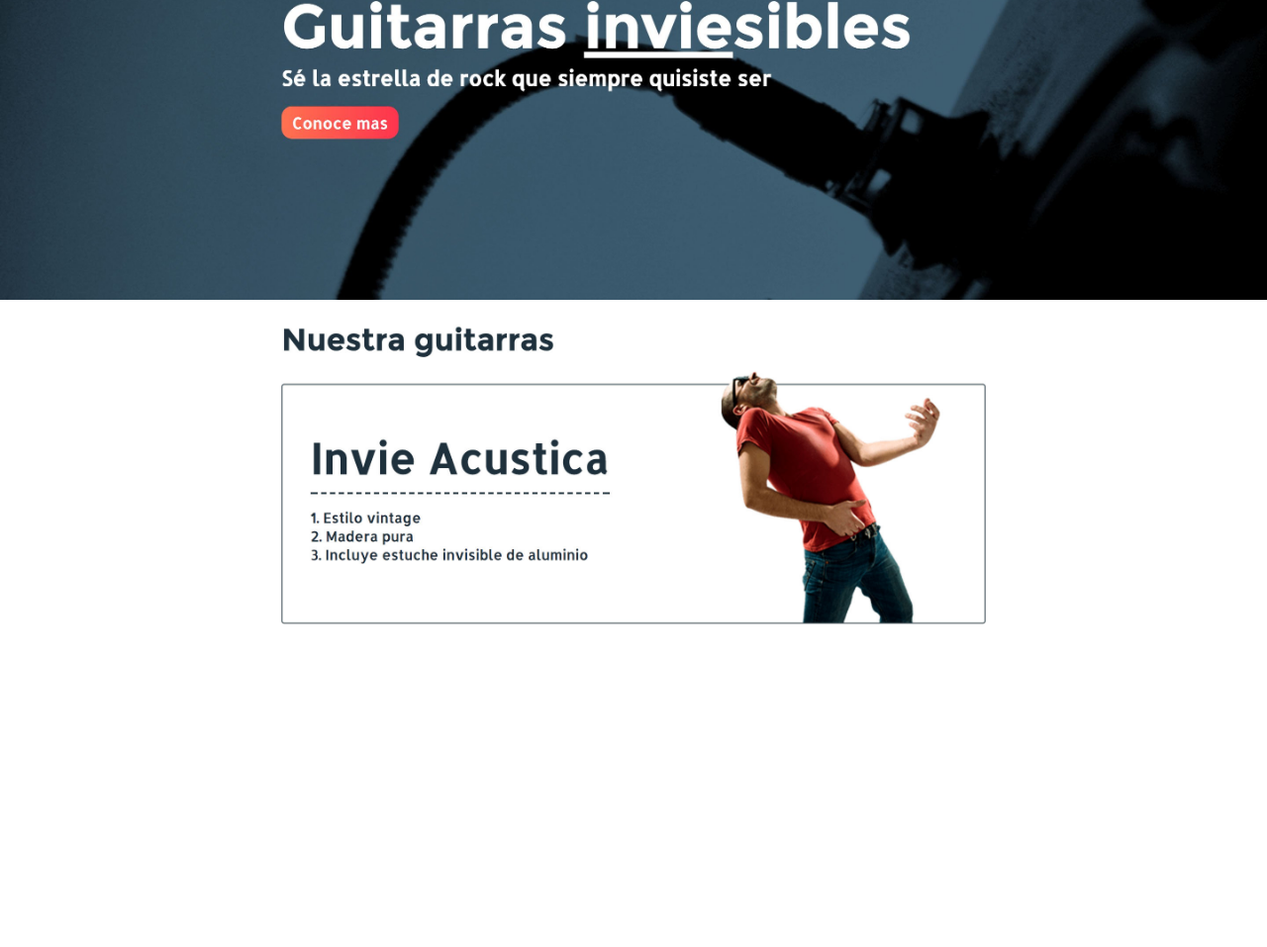
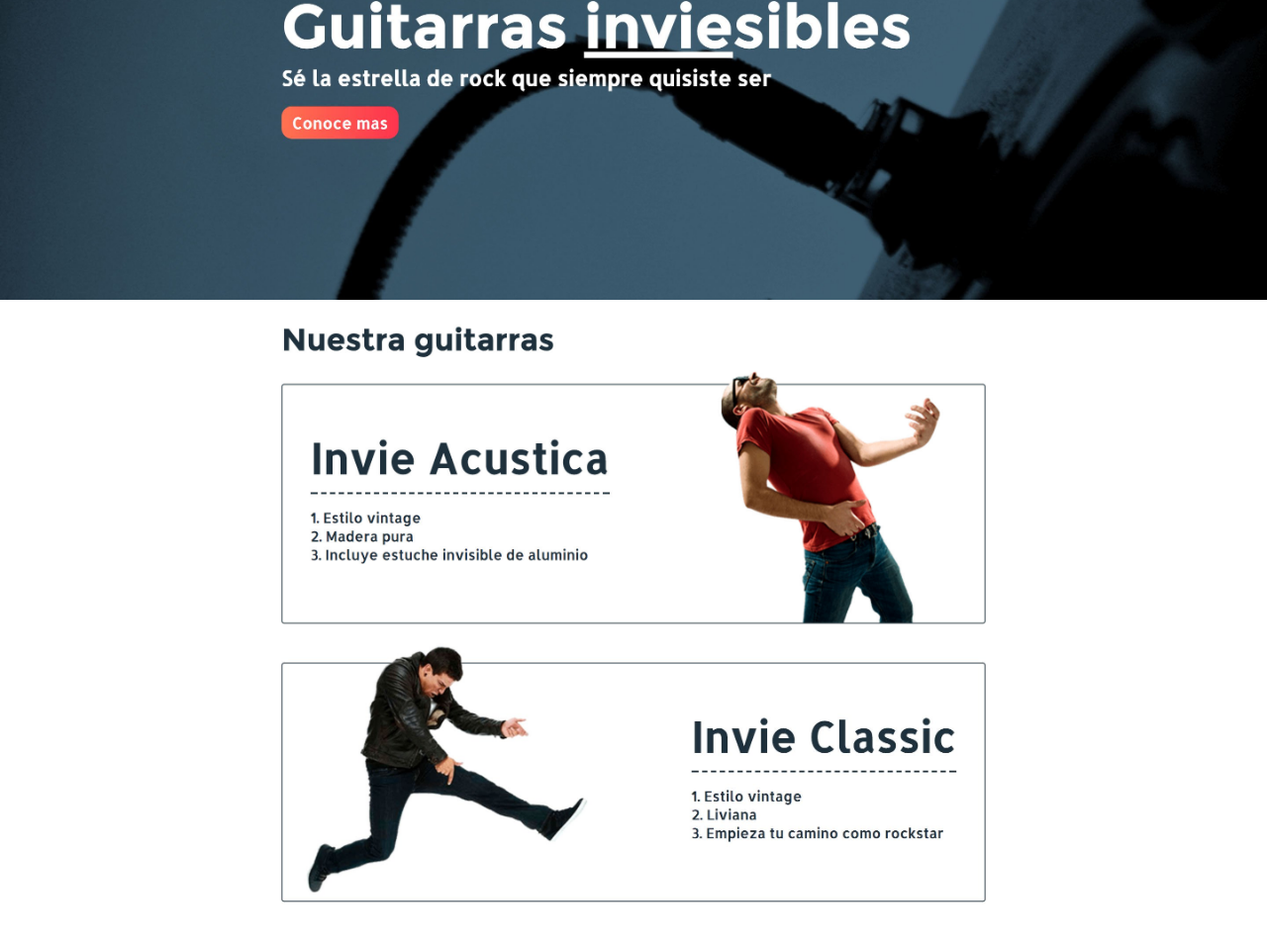
Before and after one commit to AnthonyMonsalve/platzi-curso, a plain HTML site: page index.html in a window 1280 px wide. Shown: the part 172-1129 px from the top of the page at 99% size. Before the commit the page ends 815 px from the top, so only its background shows below. Drawn offline with Linux system fonts and the light colour scheme.

Commit message:
agregando guitarra clasica

```diff
--- a/index.html
+++ b/index.html
@@ -19,5 +19,6 @@
     <img src="header.jpg" alt="Header">
     <img src="hero.jpg" alt="Hero">
     <img src="acustica.jpg" alt="acustica">
+    <img src="clasica.jpg" alt="clasica">
   </body>
 </html>
```
Also changed, not shown: clasica.jpg (added).
